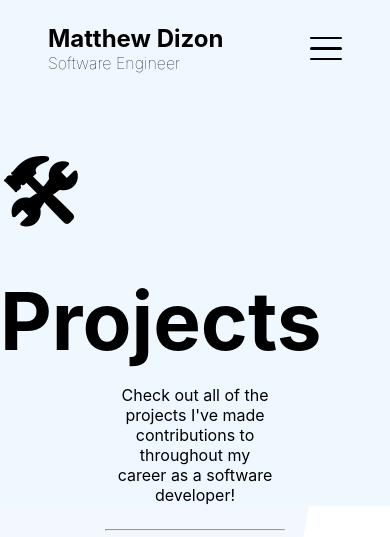
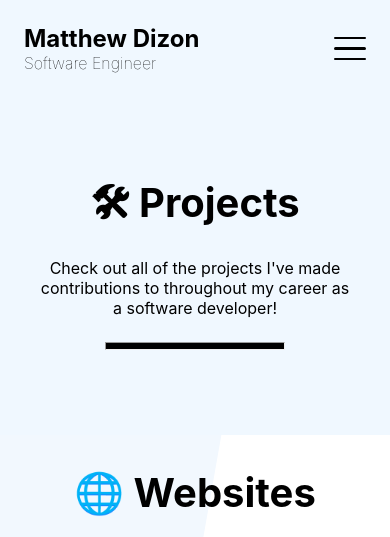
Before and after one commit to matthewdizon/nextjs-portfolio-website, a Next.js app: page /projects in a window 390 px wide. Shown: the top 537 px of the page. Built offline with nearby package versions, Linux system fonts and the light colour scheme.

Commit message:
responsiveness for hero, footer, and minor updates to nav

```diff
--- a/components/Footer.js
+++ b/components/Footer.js
@@ -30,6 +30,14 @@ const StyledFooter = styled.footer`
         }
       }
     }
+
+    @media (max-width: 900px) {
+      margin: 8rem 48px 2rem;
+    }
+
+    @media (max-width: 400px) {
+      margin: 8rem 24px 2rem;
+    }
 `
 
 export default function Footer() {
--- a/components/Hero.js
+++ b/components/Hero.js
@@ -39,6 +39,22 @@ const StyledHero = styled.div`
         transform-origin:top;
         z-index: -9;
     }
+
+    @media (max-width: 900px) {
+      h1 {
+          font-size: 40px;
+      }
+
+      p {
+          width: 80%;
+      }
+    }
+
+    @media (max-width: 900px) {
+        :after {
+            width: 400px;
+        }
+    }
 `
 
 export default function Hero({title, description, image}) {
--- a/components/Navbar.js
+++ b/components/Navbar.js
@@ -91,6 +91,7 @@ const StyledNav = styled.nav`
 
     @media (max-width: 900px) {
         padding: 0 48px;
+        height: auto;
     }
 
     @media (max-width: 805px) {
@@ -155,6 +156,18 @@ const StyledNav = styled.nav`
             }
         }
     }
+
+    @media (max-width: 400px) {
+        height: auto;
+
+        .nav-responsive {
+            padding: 24px;
+        }
+
+        .nav-links-responsive {
+            padding: 0 24px;
+        }
+    }
 `
 
 export default function Navbar() {
```
